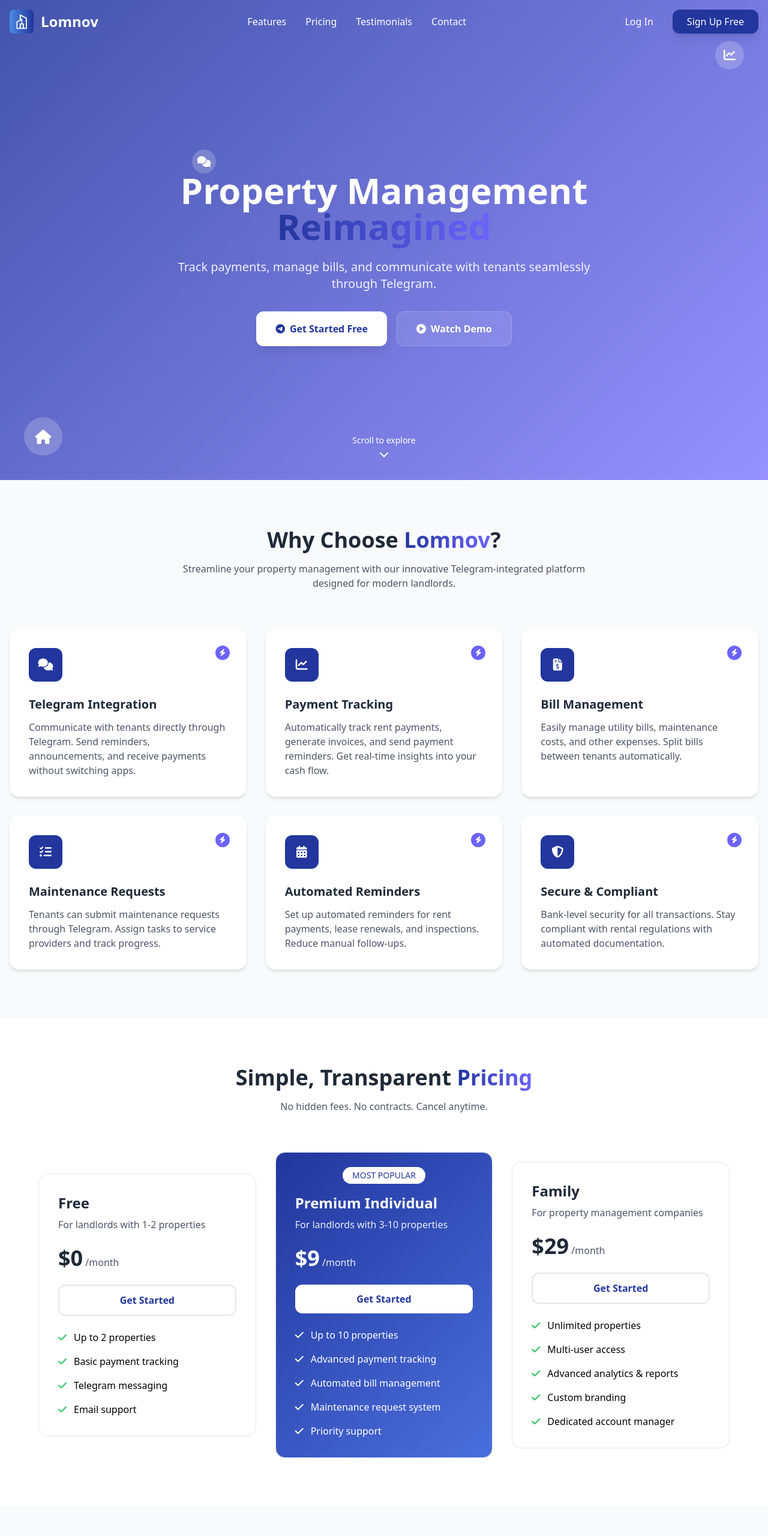
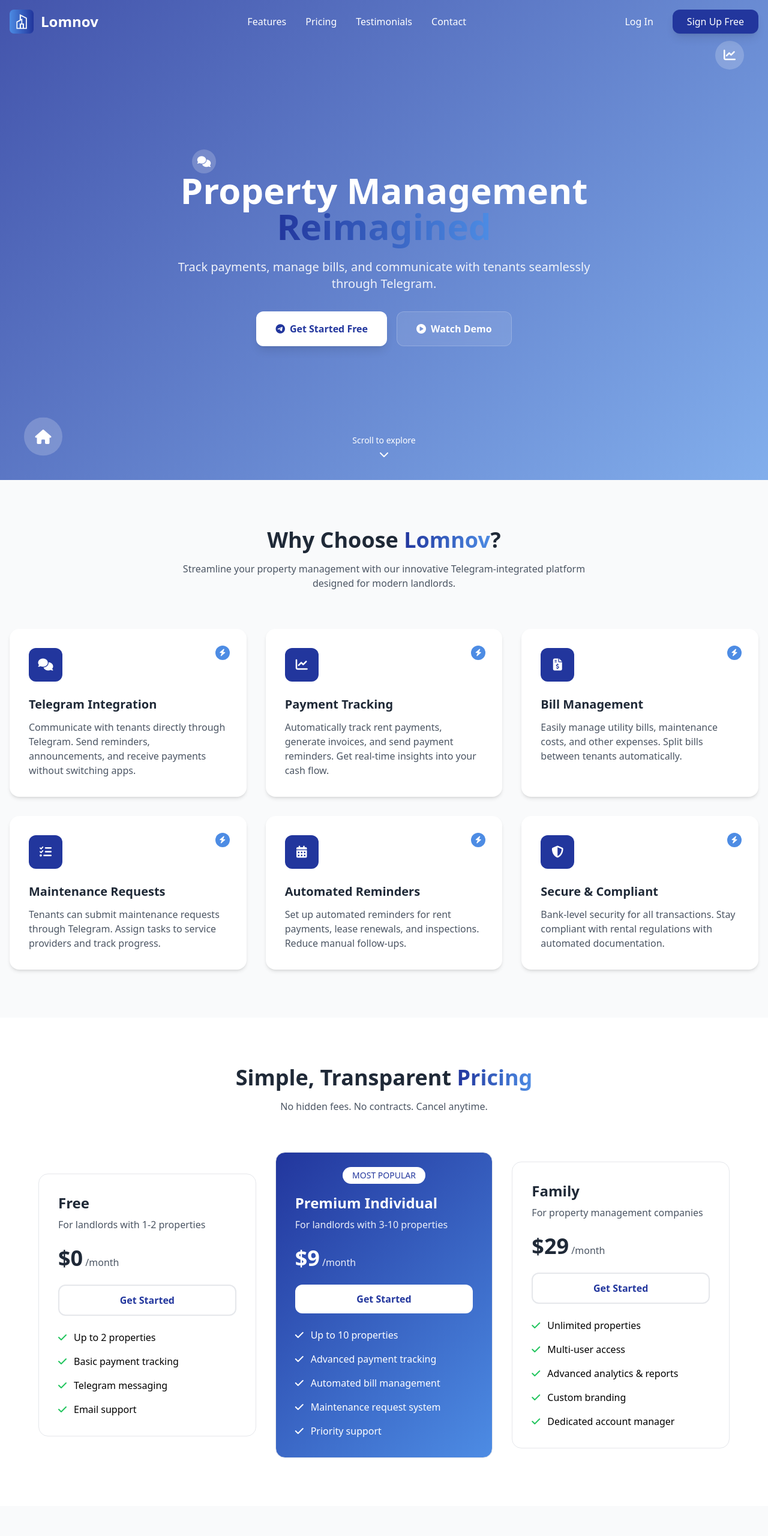
Before and after one commit to ChayLimm/Lomnov-LandingPage, a website: page index.html in a window 1280 px wide. Shown: the top 2560 px of the page at 60% size. Drawn offline with nearby package versions, Linux system fonts and the light colour scheme.

Commit message:
change theme color

```diff
--- a/css/style.css
+++ b/css/style.css
@@ -1,6 +1,6 @@
 :root {
     --primary-color: #22369D;
-    --accent-color: #6C63FF;
+    --accent-color: #4D8CE4;
 }
 
 * {
@@ -31,11 +31,11 @@
 }
 
 .gradient-bg {
-    background: linear-gradient(135deg, #22369D 0%, #4A6FDC 100%);
+    background: linear-gradient(135deg, #22369D 0%, #4D8CE4 100%);
 }
 
 .gradient-text {
-    background: linear-gradient(90deg, #22369D 0%, #6C63FF 100%);
+    background: linear-gradient(90deg, #22369D 0%, #4D8CE4 100%);
     -webkit-background-clip: text;
     -webkit-text-fill-color: transparent;
     background-clip: text;
@@ -43,7 +43,7 @@
 
 
 .gradient-text-reverse {
-    background: linear-gradient(270deg, #22369D 0%, #6C63FF 100%);
+    background: linear-gradient(270deg, #22369D 0%, #4D8CE4 100%);
     -webkit-background-clip: text;
     -webkit-text-fill-color: transparent;
     background-clip: text;
@@ -86,7 +86,7 @@
     left: 0;
     width: 100%;
     height: 100%;
-    background: linear-gradient(135deg, rgba(34, 54, 157, 0.85) 0%, rgba(106, 99, 255, 0.7) 100%);
+    background: linear-gradient(135deg, rgba(34, 54, 157, 0.85) 0%, rgba(77, 140, 228, 0.7) 100%);
     z-index: -1;
 }
 
```
Also changed, not shown: index.html (+2 -2 lines), package.json (added, +27 -0 lines), README.md, 1 other file.
